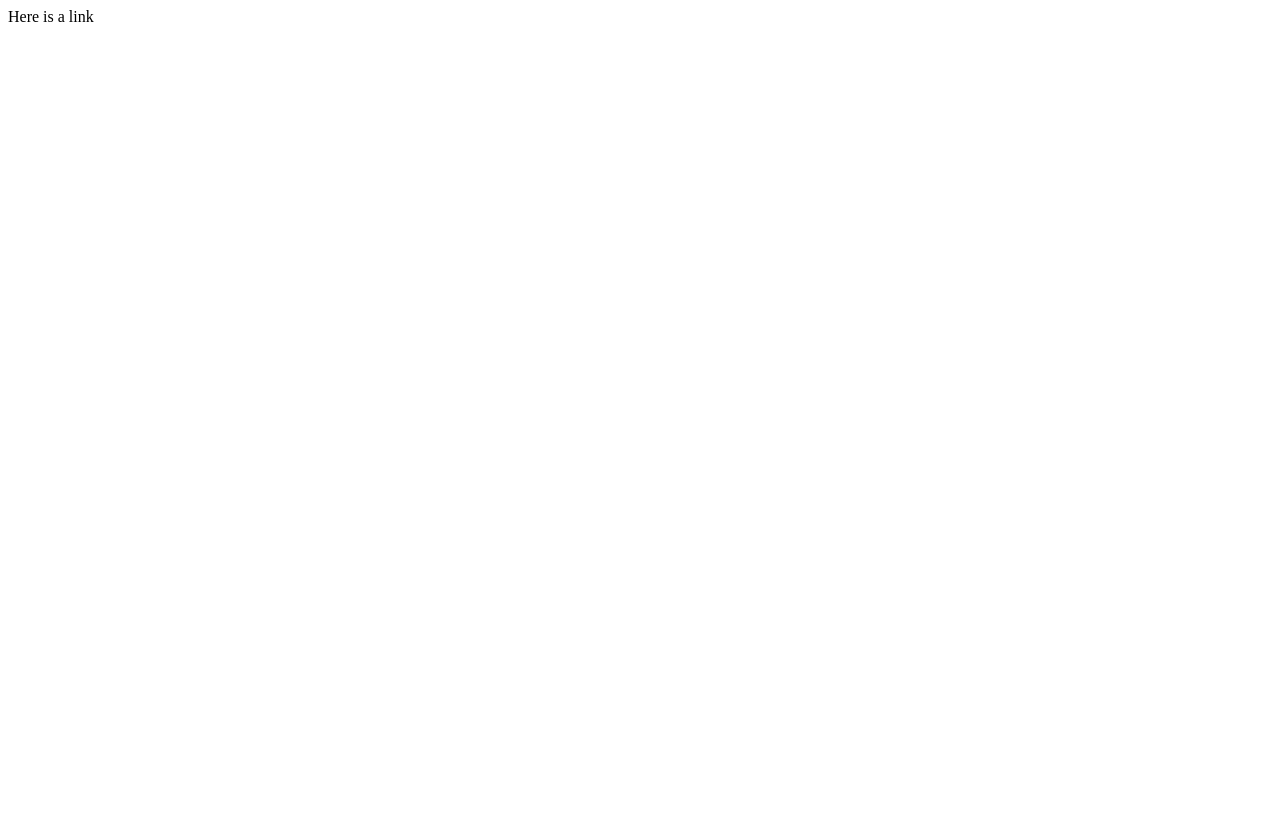
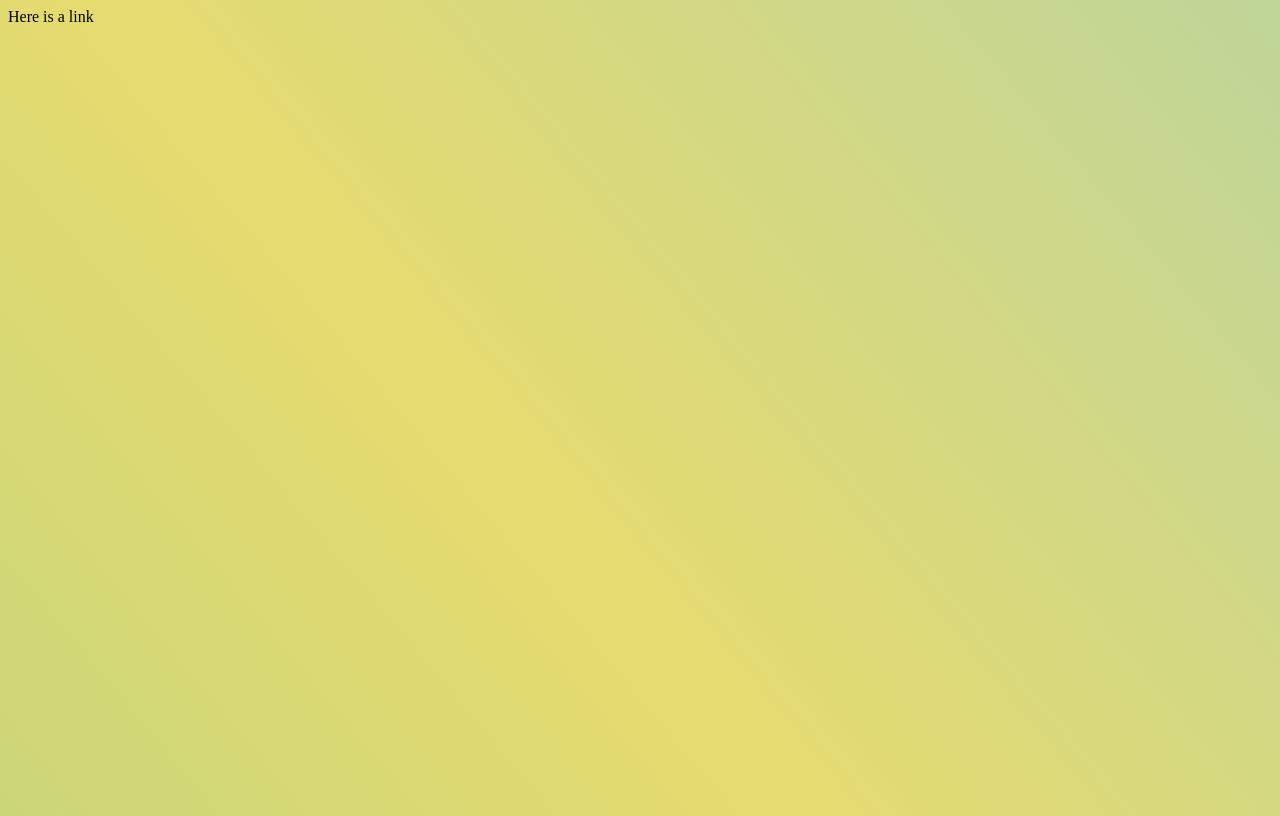
Before and after one commit to Lehl0815/Alphabet-Collector, a plain HTML site: page index.html in a window 1280 px wide. Drawn offline with Linux system fonts and the light colour scheme.

Commit message:
Update index.html

```diff
--- a/index.html
+++ b/index.html
@@ -3,7 +3,24 @@
 <head>
   <title>My first web page</title>
   </head>
+  <style>
+   @keyframes animBG {
+    0% { background-position: 0% 50% }
+    50% { background-position: 100% 50% }
+    100% { background-position: 0% 50% }
+  }
 
+  body {
+    background: linear-gradient(230deg, #82ccd7, #E6DB6F, #81c994);
+    background-size: 300% 300%;
+    animation: animBG 30s infinite;
+    width: 100vw;
+    height: 100vh;
+    overflow: hidden;
+  }
+
+
+</style>
   <body>
     <p>Here is a link</p>
     <br><br><br>
```
